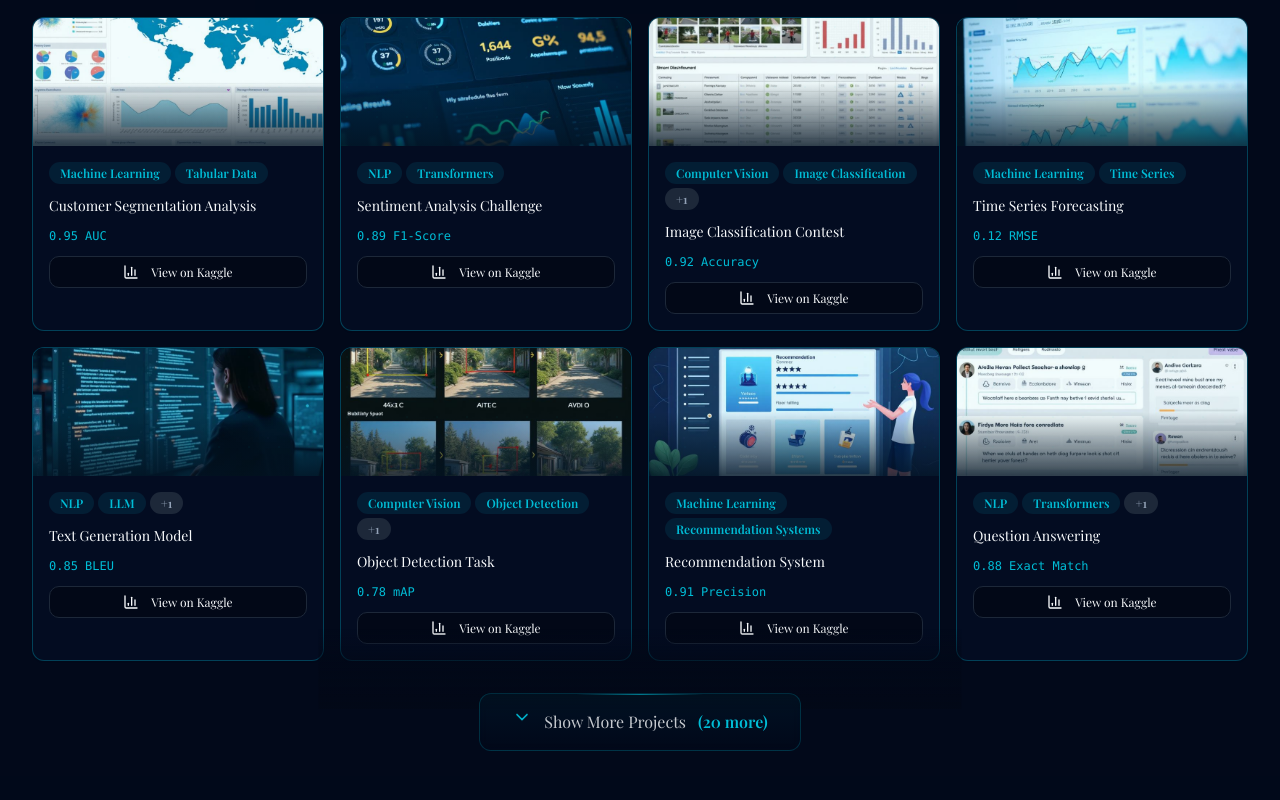
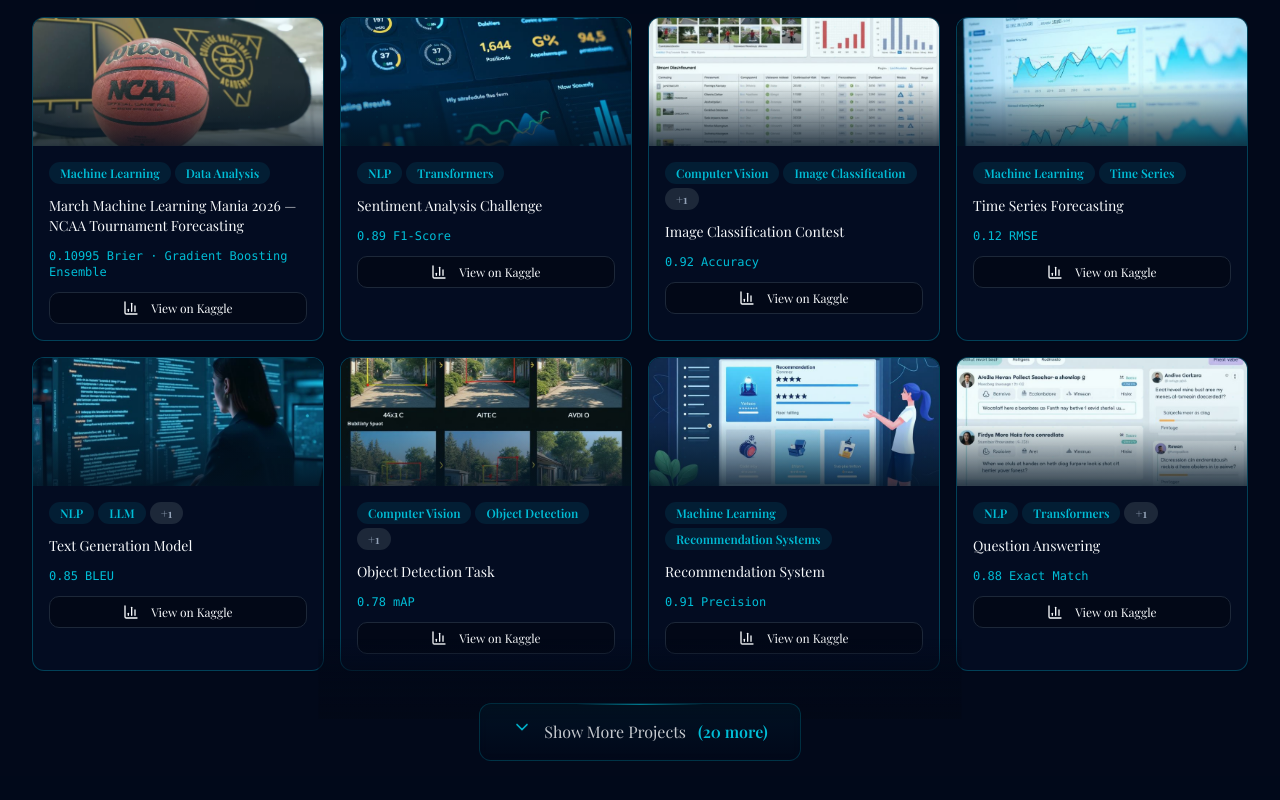
Before and after one commit to muhammadibrahim313/ibrahim-qasmi, a React (Vite) app: page / in a window 1280 px wide. Shown: the part 8115-8915 px from the top of the page. Built offline with nearby package versions, Linux system fonts and the light colour scheme.

Commit message:
Changes
Co-authored-by: muhammadibrahim313 <147333130+muhammadibrahim313@users.noreply.github.com>

```diff
--- a/src/components/Projects.tsx
+++ b/src/components/Projects.tsx
@@ -31,7 +31,7 @@ import nemotronImg from '@/assets/projects/nemotron.jpg';
 import agentForceImg from '@/assets/projects/agent-force.jpg';
 
 // Anime-aesthetic Kaggle project images
-import customerSegmentation from '@/assets/kaggle/customer-segmentation.jpg';
+import ncaaMarchMadness from '@/assets/kaggle-ncaa-2026.webp';
 import sentimentAnalysis from '@/assets/kaggle/sentiment-analysis.jpg';
 import imageClassification from '@/assets/kaggle/image-classification.jpg';
 import timeSeries from '@/assets/kaggle/time-series.jpg';
@@ -409,7 +409,7 @@ const Projects = () => {
   ];
 
   const kagglePlaceholders = [
-    { title: "Customer Segmentation Analysis", categories: ["Machine Learning", "Tabular Data"], metric: "0.95 AUC", image: customerSegmentation },
+    { title: "March Machine Learning Mania 2026 — NCAA Tournament Forecasting", categories: ["Machine Learning", "Data Analysis"], metric: "0.10995 Brier · Gradient Boosting Ensemble", image: ncaaMarchMadness, link: "https://www.kaggle.com/code/ibrahimqasimi/ncaa-2026-eda-elo-ratings-and-gradient-esemble" },
     { title: "Sentiment Analysis Challenge", categories: ["NLP", "Transformers"], metric: "0.89 F1-Score", image: sentimentAnalysis },
     { title: "Image Classification Contest", categories: ["Computer Vision", "Image Classification", "CNN"], metric: "0.92 Accuracy", image: imageClassification },
     { title: "Time Series Forecasting", categories: ["Machine Learning", "Time Series"], metric: "0.12 RMSE", image: timeSeries },
@@ -647,7 +647,7 @@ const Projects = () => {
                       <h4 className="font-playfair text-sm font-medium text-foreground line-clamp-2">{project.title}</h4>
                       <div className="text-xs text-primary font-mono">{project.metric}</div>
                       <Button size="sm" variant="outline" asChild className="w-full text-xs h-8 hover:bg-primary/10 hover:scale-105 transition-all duration-300">
-                        <a href="https://www.kaggle.com/ibrahimqasimi/code" target="_blank" rel="noopener noreferrer">
+                        <a href={(project as any).link || "https://www.kaggle.com/ibrahimqasimi/code"} target="_blank" rel="noopener noreferrer">
                           <BarChart3 className="h-3 w-3 mr-1" />
                           View on Kaggle
                         </a>
```
